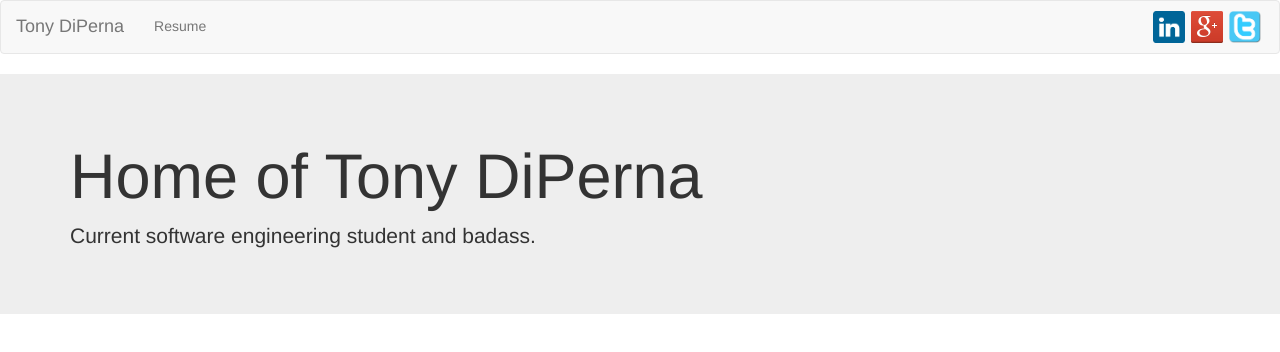
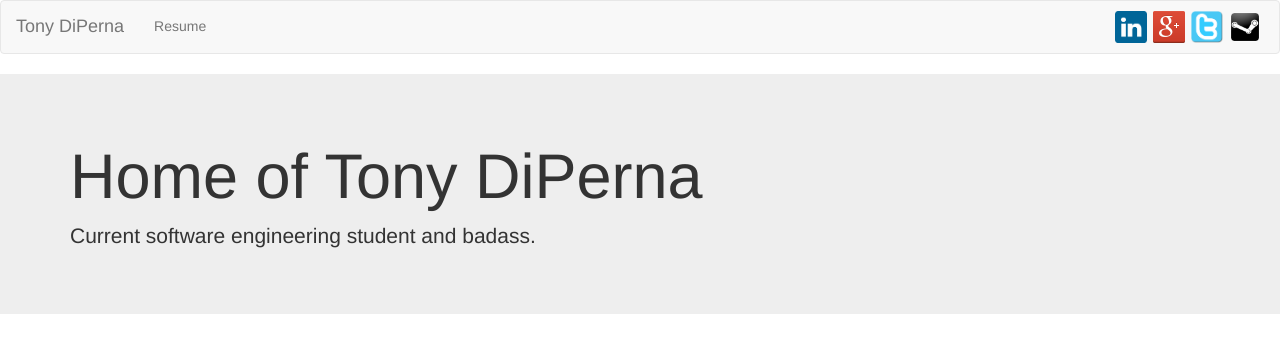
Before and after one commit to dipernaa/Website, a website: page public/views/index.html in a window 1280 px wide. Drawn offline with Linux system fonts and the light colour scheme.

Commit message:
added steam badge

```diff
--- a/public/views/index.html
+++ b/public/views/index.html
@@ -35,6 +35,9 @@
                     <li>
                         <a class="social-badge" href="https://twitter.com/theTonyDiPerna"><img src="../images/twitter+button.png" width="32" height="32"/></a>
                     </li>
+                    <li>
+                        <a class="social-badge" href="http://steamcommunity.com/id/chilidog069/"><img src="../images/steam.png" width="32" height="32"/></a>
+                    </li>
                 </ul>
             </div>
         </div>
```
Also changed, not shown: public/images/steam.png (added).
